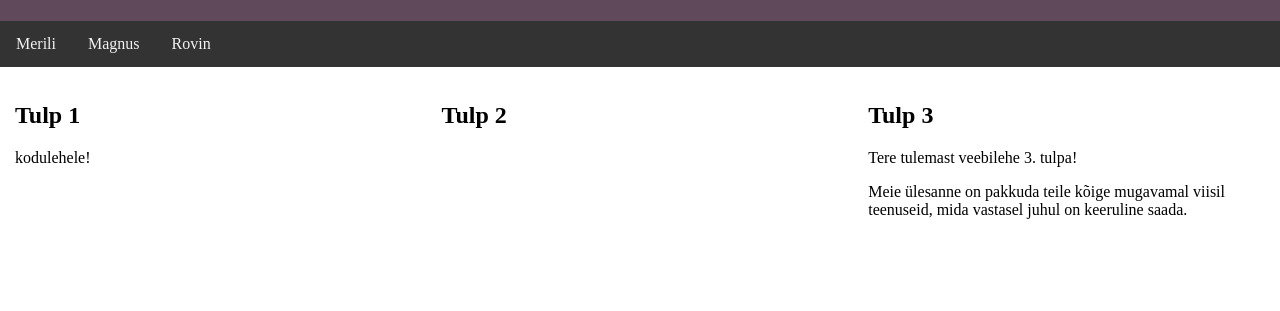
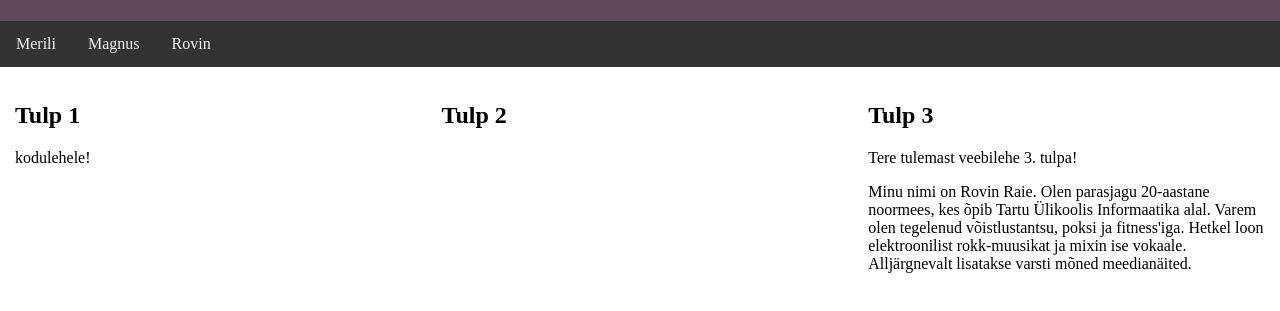
Before and after one commit to CodeStyle175/ut-kodukas, a plain HTML site: page index.html in a window 1280 px wide. Shown: the part 99-410 px from the top of the page. Drawn offline with nearby package versions, Linux system fonts and the light colour scheme.

Commit message:
rovin täiendas 3. tulpa

```diff
--- a/index.html
+++ b/index.html
@@ -77,8 +77,9 @@ function ChangeMessage(){
         <div class="column">
             <h2>Tulp 3</h2>
 			<p>Tere tulemast veebilehe 3. tulpa!</p>
-			<p>Meie ülesanne on pakkuda teile kõige mugavamal viisil teenuseid, mida vastasel
-			juhul on keeruline saada.</p>
+			<p>Minu nimi on Rovin Raie. Olen parasjagu 20-aastane noormees, kes õpib Tartu Ülikoolis Informaatika alal. Varem olen tegelenud
+			võistlustantsu, poksi ja fitness'iga. Hetkel loon elektroonilist rokk-muusikat ja mixin ise vokaale. Alljärgnevalt lisatakse
+			varsti mõned meedianäited.</p>
 		</div>
     </div>
 </body>
```
